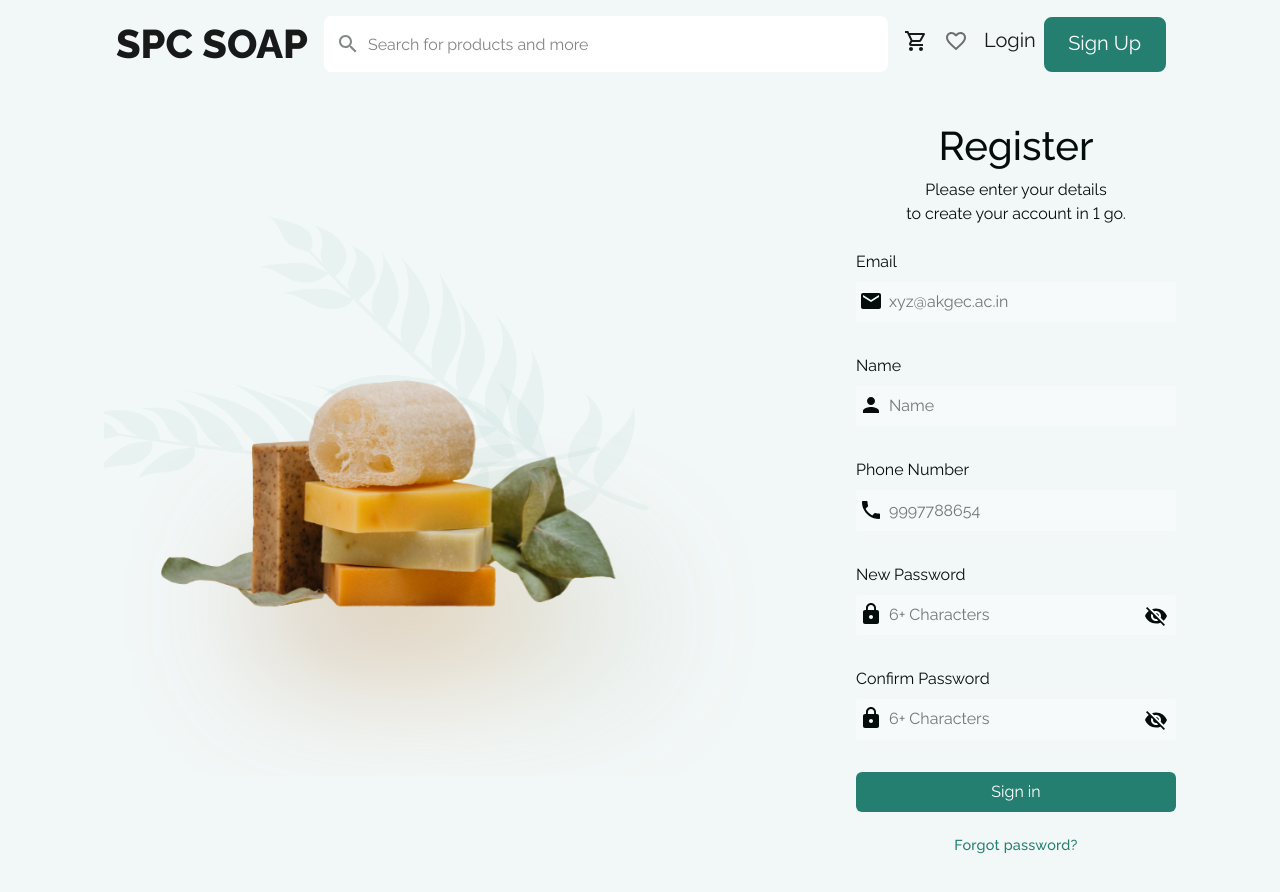
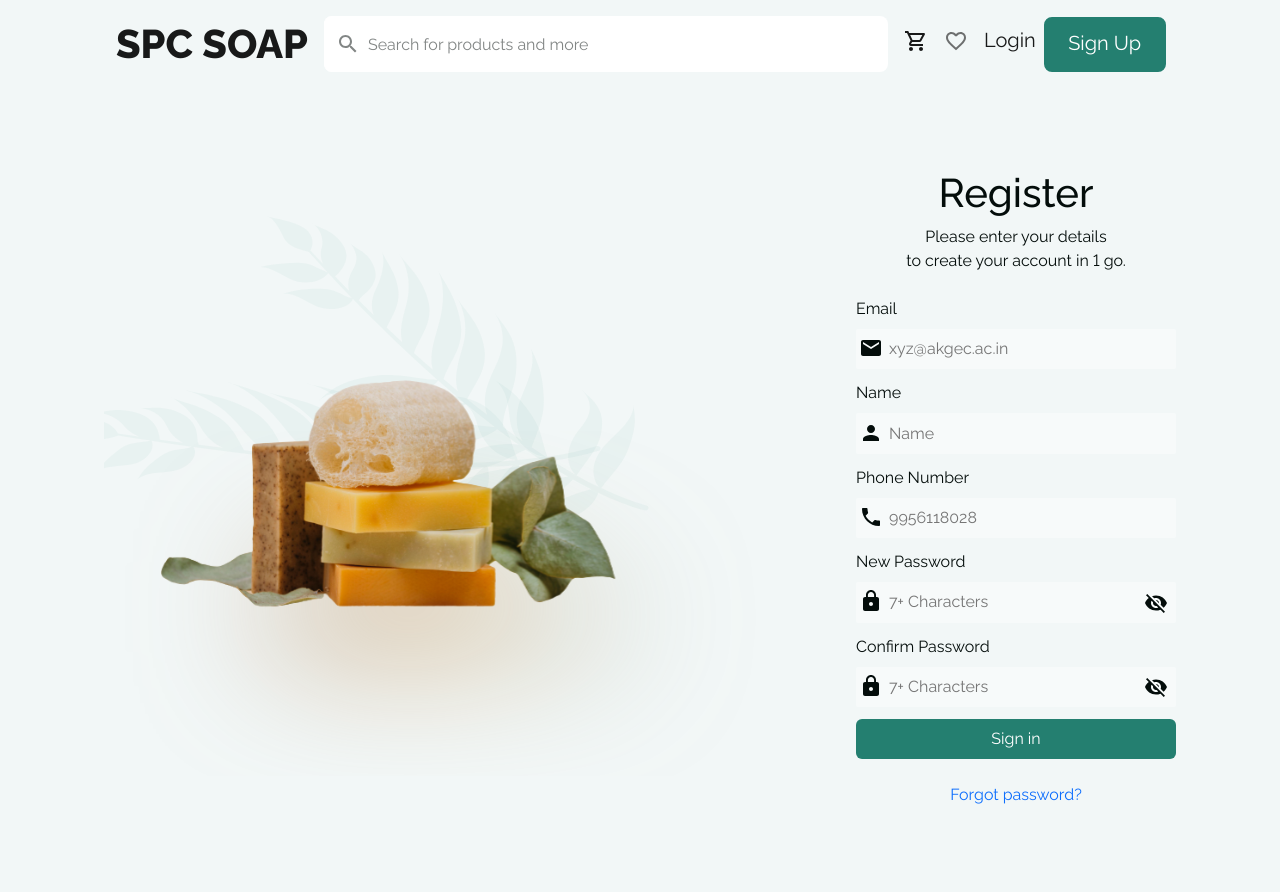
Before and after one commit to saksham-tiwari/spc, a React (Create React App) app: page /signup in a window 1280 px wide. Shown: the top 892 px of the page. Built offline with nearby package versions, Linux system fonts and the light colour scheme.

Commit message:
Add Validation in Register Form

```diff
--- a/src/Pages/Authentication/Register/Register.jsx
+++ b/src/Pages/Authentication/Register/Register.jsx
@@ -1,4 +1,4 @@
-import React from 'react'
+import React, { useEffect, useState } from 'react'
 import login from "../../../Assets/login.svg"
 import "./Register.css"
 import EmailIcon from '@mui/icons-material/Email';
@@ -9,23 +9,46 @@ import VisibilityOffIcon from '@mui/icons-material/VisibilityOff';
 import VisibilityIcon from '@mui/icons-material/Visibility';
 import { signup } from '../../../server/services/auth/auth.service';
 import { useNavigate } from 'react-router-dom';
+import { useForm } from 'react-hook-form';
+import { Link } from 'react-router-dom';
+import Spinner from '../../../Components/Spinner/Spinner';
 
 const Register = () => {
     const navigate = useNavigate();
-    const submit = (e)=>{
+
+    const [toggle, setToggle] = useState(false);
+    const [toggle2, setToggle2] = useState(false);
+    const [loading, setLoading] = useState(false);
+
+    const { register, handleSubmit, formState: { errors }, reset, watch } = useForm({
+        mode: "onTouched"
+    });
+
+    const onSubmit = (data, e) => {
         e.preventDefault();
-        const myFormData = new FormData(e.target);
-        const formDataObj = {};
-        myFormData.forEach((value, key) => (formDataObj[key] = value));
+        setLoading(true);
+        let formDataObj = {
+            email : data.email,
+            Name : data.Name,
+            phoneNumber : data.phoneNumber,
+            password : data.password,
+        }
         console.log(formDataObj);
         signup(formDataObj)
-        .then((res)=>{
-            navigate("/otp",{state:{email:formDataObj.email}})
+        .then((res) => {
+            setLoading(false);
+            navigate("/otp", { state: { email: formDataObj.email } })
             console.log(res);
         })
-        .catch((err)=>{console.log(err);})
+        .catch((err) => { console.log(err);
+            setLoading(false); })
+        reset();
     }
+
     return (<>
+        {
+            loading ? <Spinner /> : null
+        }
         <div className='Page-content'>
             <div className='left-side'>
                 <div className='login-image-pos'>
@@ -41,61 +64,86 @@ const Register = () => {
                     </div>
                     <div className='login-para'>
                         <p style={{ textAlign: 'center' }}>
-                            Please enter your details <br/>
+                            Please enter your details <br />
                             to create your account in 1 go.
                         </p>
                     </div>
 
-                    <form onSubmit={submit}>
-                        <div className='email mb-4'>
+                    <form onSubmit={handleSubmit(onSubmit)}>
+                        <div className='email mb-1'>
                             <label className='py-2'>Email</label>
                             <div className='email-icon'>
                                 <EmailIcon />
                             </div>
-                            <input name="email" type="email" placeholder='xyz@akgec.ac.in' required />
+                            <input type="email" placeholder='xyz@akgec.ac.in' name="email" {...register("email", { required: "email is required", pattern: { value: /^[a-zA-Z0-9.!#$%&'*+/=?^_`{|}~-]{4,}[@][a][k][g][e][c][\.][a][c][\.][i][n]$/i, message: "this is not a valid email" } })} />
+                            <p className='alerts'>{errors.email?.message}</p>
                         </div>
-                        <div className='email mb-4'>
+                        <div className='email mb-1'>
                             <label className='py-2'>Name</label>
                             <div className='email-icon'>
                                 <PersonIcon />
                             </div>
-                            <input name="Name" type="text" placeholder='Name' required />
+                            <input name="Name" type="text" placeholder='Name' {...register("Name", { required: "name is required", pattern: { value: /^[a-zA-Z]{1,}$/i, message: "this is not a valid name" } })} />
+                            <p className='alerts'>{errors.Name?.message}</p>
                         </div>
-                        <div className='email mb-4'>
+                        <div className='email mb-1'>
                             <label className='py-2'>Phone Number</label>
                             <div className='email-icon'>
                                 <PhoneIcon />
                             </div>
-                            <input name="phoneNumber" type="number" placeholder='9997788654' required />
+                            <input type="number" placeholder='9956118028' name="phoneNumber" {...register("phoneNumber", { required: "phone number is required", pattern: { value: /^[6789]\d{9}$/i, message: "this is not a valid phone number" } })} />
+                            <p className='alerts'>{errors.phoneNumber?.message}</p>
                         </div>
-                        <div className='password mb-4'>
+                        <div className='password mb-1'>
                             <label className='py-2'>New Password</label>
                             <div className='password-icon'>
                                 <LockIcon />
                             </div>
-                            <div className='eye-icon'>
-                                <VisibilityOffIcon />
-                            </div>
-                            <input name="password" type="password" placeholder='6+ Characters' required/>
+
+                            {
+                                toggle ? <div className='eye-icon' onClick={() => { setToggle(!toggle) }}>
+                                    <VisibilityIcon />
+                                </div> : <div className='eye-icon' onClick={() => { setToggle(!toggle) }}>
+                                    <VisibilityOffIcon />
+                                </div>
+                            }
+
+                            <input type={toggle ? "text" : "password"} placeholder='7+ Characters' name="password" {...register("password", { required: "password is required", minLength: { value: 8, message: "password must be more than 8 characters" }, maxLength: { value: 14, message: "password cannot exceed more than 14 characters" } })} />
+                            <p className='alerts'>{errors.password?.message}</p>
 
                         </div>
-                        <div className='password mb-4'>
+                        <div className='password mb-1'>
                             <label className='py-2'>Confirm Password</label>
                             <div className='password-icon'>
                                 <LockIcon />
                             </div>
-                            <div className='eye-icon'>
+                            {
+                                toggle2 ? <div className='eye-icon' onClick={() => { setToggle(!toggle) }}>
+                                <VisibilityIcon />
+                            </div> : <div className='eye-icon' onClick={() => { setToggle(!toggle) }}>
                                 <VisibilityOffIcon />
                             </div>
-                            <input  type="password" placeholder='6+ Characters' required/>
-
+                            }
+                            <input
+                            name='confirm_password'
+                            type={toggle2 ? "text" : "password"} placeholder='7+ Characters'
+                                {...register("confirm_password", {
+                                    required: true,
+                                    validate: (val) => {
+                                        if (watch('password') != val) {
+                                            return "Your passwords do no match";
+                                        }
+                                    },
+                                })}
+                            />
+                             <p className='alerts'>{errors.confirm_password?.message}</p>
                         </div>
                         <div className='login-btn mb-3 py-2'>
                             <button className='login-button' type='submit'>Sign in</button>
                         </div>
                     </form>
                     <div className='forgot-password-text'>
-                        <p>Forgot password?</p>
+                    <Link to={"/forgot"} className='Linker' ><p>Forgot password?</p></Link>
                     </div>
                 </div>
             </div>
```
